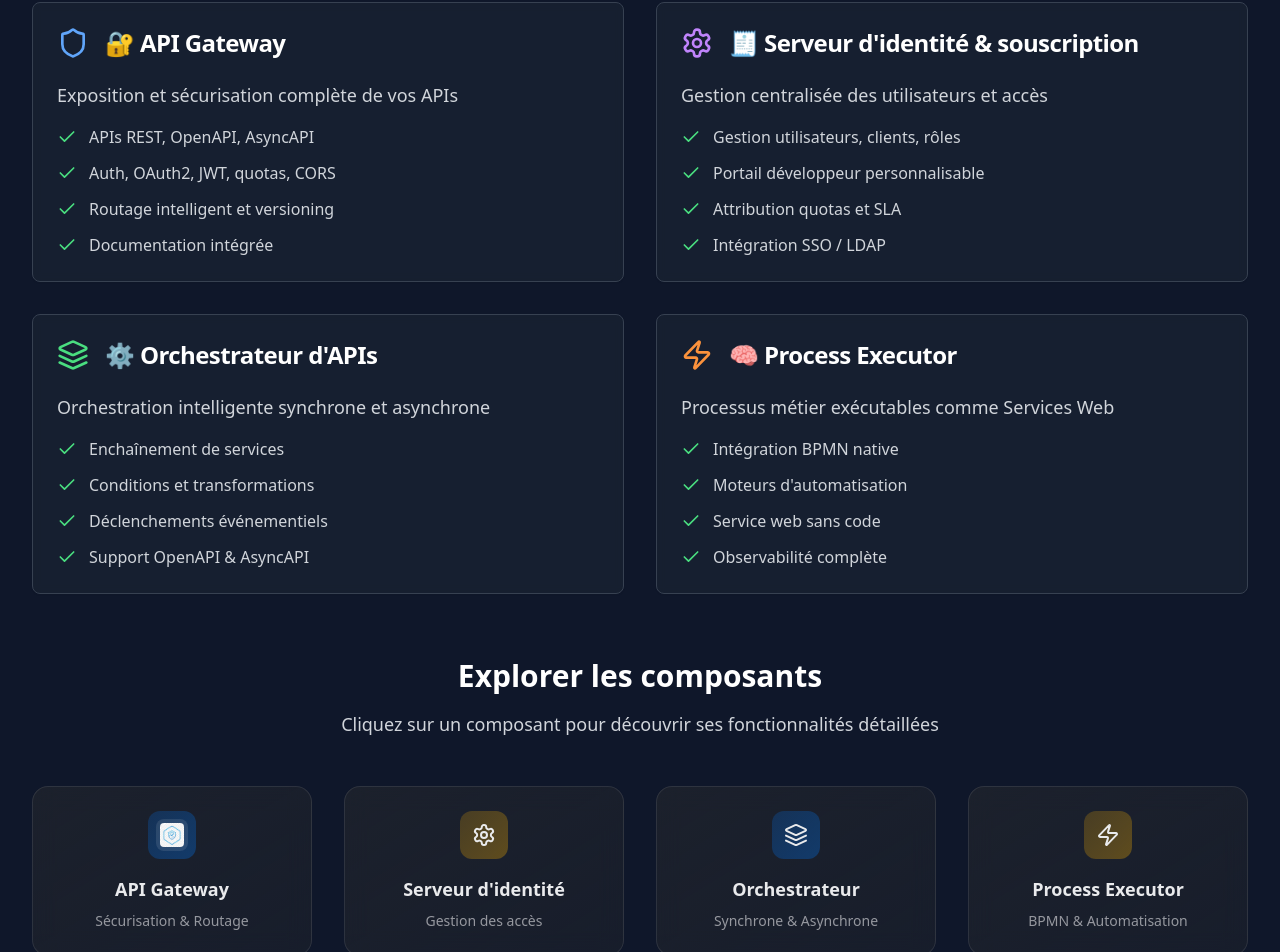
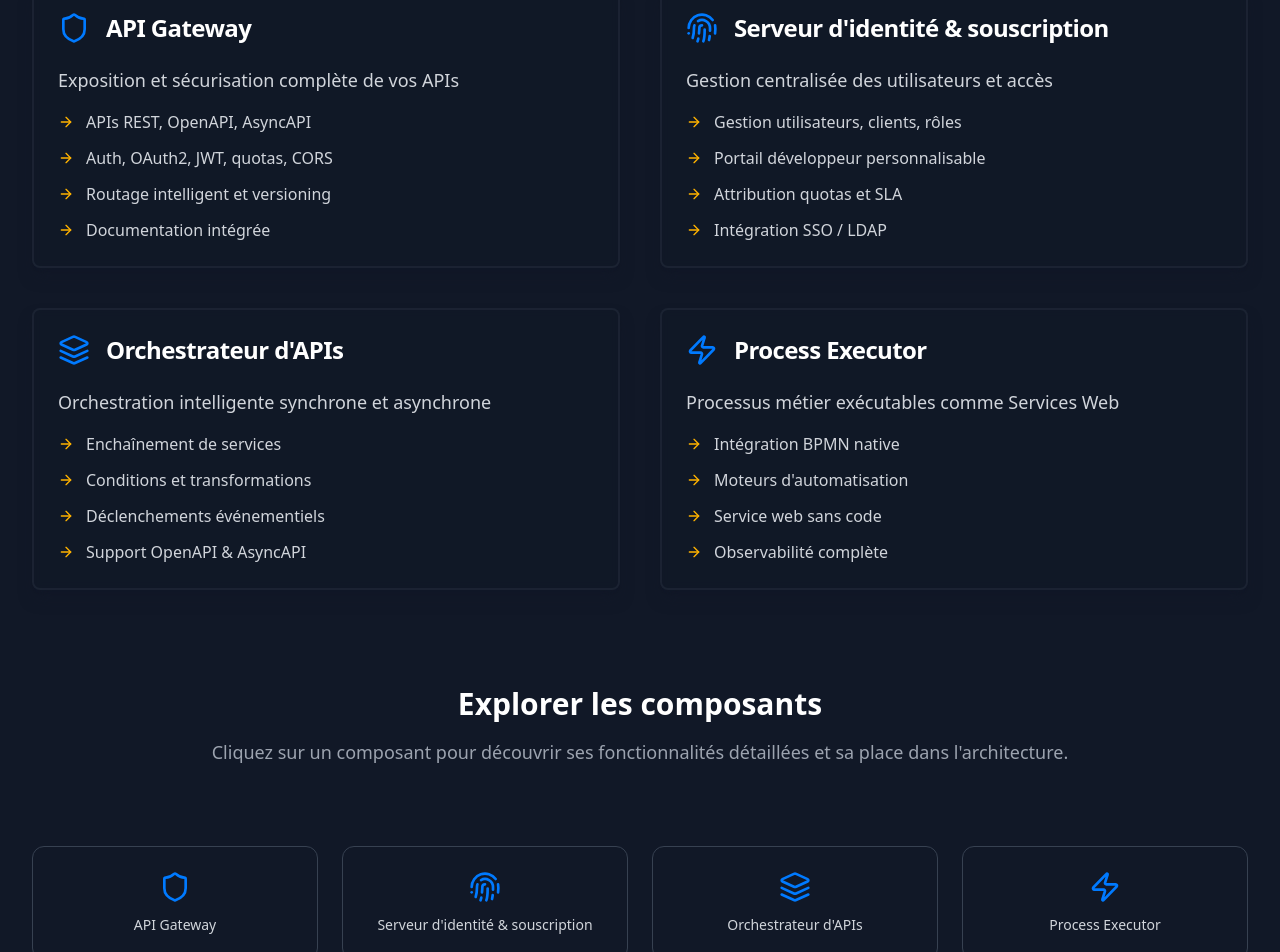
Before and after one commit to meecrogate/meecrogate.github.io, a React (Vite) app: page /features in a window 1280 px wide. Shown: the part 350-1302 px from the top of the page. Built offline with nearby package versions, Linux system fonts and the light colour scheme.

Commit message:
Add features page

```diff
--- a/src/components/meecrogate/Features.tsx
+++ b/src/components/meecrogate/Features.tsx
@@ -1,13 +1,12 @@
-
 import { Card, CardContent, CardDescription, CardHeader, CardTitle } from "@/components/ui/card";
-import { Shield, Settings, Layers, Zap, Check } from "lucide-react";
+import { Shield, Layers, Zap, ArrowRight, Fingerprint } from "lucide-react";
 import MeecrogateComponentsGrid from "./MeecrogateComponentsGrid";
 
 const Features = () => {
   const features = [
     {
-      icon: <Shield className="w-8 h-8 text-blue-400" />,
-      title: "🔐 API Gateway",
+      icon: <Shield className="w-8 h-8" style={{ color: '#007AFF' }} />,
+      title: "API Gateway",
       description: "Exposition et sécurisation complète de vos APIs",
       capabilities: [
         "APIs REST, OpenAPI, AsyncAPI",
@@ -17,8 +16,8 @@ const Features = () => {
       ]
     },
     {
-      icon: <Settings className="w-8 h-8 text-purple-400" />,
-      title: "🧾 Serveur d'identité & souscription",
+      icon: <Fingerprint className="w-8 h-8" style={{ color: '#007AFF' }} />,
+      title: "Serveur d'identité & souscription",
       description: "Gestion centralisée des utilisateurs et accès",
       capabilities: [
         "Gestion utilisateurs, clients, rôles",
@@ -28,8 +27,8 @@ const Features = () => {
       ]
     },
     {
-      icon: <Layers className="w-8 h-8 text-green-400" />,
-      title: "⚙️ Orchestrateur d'APIs",
+      icon: <Layers className="w-8 h-8" style={{ color: '#007AFF' }} />,
+      title: "Orchestrateur d'APIs",
       description: "Orchestration intelligente synchrone et asynchrone",
       capabilities: [
         "Enchaînement de services",
@@ -39,8 +38,8 @@ const Features = () => {
       ]
     },
     {
-      icon: <Zap className="w-8 h-8 text-orange-400" />,
-      title: "🧠 Process Executor",
+      icon: <Zap className="w-8 h-8" style={{ color: '#007AFF' }} />,
+      title: "Process Executor",
       description: "Processus métier exécutables comme Services Web",
       capabilities: [
         "Intégration BPMN native",
@@ -52,26 +51,29 @@ const Features = () => {
   ];
 
   return (
-    <div className="max-w-7xl mx-auto px-4 sm:px-6 lg:px-8 py-24">
+    <div className="min-h-screen bg-gray-900 py-24">
+      <div className="max-w-7xl mx-auto px-4 sm:px-6 lg:px-8">
         <div className="text-center mb-16">
-        <h2 className="text-5xl font-bold text-white mb-6">
-          🔷 Composants principaux
-        </h2>
-        <p className="text-xl text-gray-300 max-w-3xl mx-auto">
-          Chaque composant est stateless, modulaire et entièrement configurable sans code
+          <h1 className="text-5xl md:text-6xl font-extrabold text-white mb-6">
+            Composants principaux
+          </h1>
+          <p className="text-xl text-gray-400 max-w-4xl mx-auto">
+            <span style={{ color: '#FFB300' }} className="font-extrabold">
+              Chaque composant est stateless, modulaire et entièrement configurable sans code.
+            </span>
           </p>
         </div>
 
-      <div className="grid md:grid-cols-2 gap-8 mb-16">
+        <div className="grid md:grid-cols-2 gap-10 mb-24">
           {features.map((feature, index) => (
             <Card
               key={index}
-            className="bg-gray-800/50 border-gray-700 backdrop-blur-sm hover:bg-gray-800/70 transition-all duration-300 hover:scale-105"
+              className="bg-gray-900/50 backdrop-blur-sm shadow-lg shadow-gray-900/50 transition-all duration-300 border-2 border-gray-700 border-opacity-30 hover:bg-gray-800/70"
             >
               <CardHeader className="pb-4">
                 <div className="flex items-center space-x-4 mb-4">
                   {feature.icon}
-                <CardTitle className="text-2xl text-white">{feature.title}</CardTitle>
+                  <CardTitle className="text-white">{feature.title}</CardTitle>
                 </div>
                 <CardDescription className="text-gray-300 text-lg">
                   {feature.description}
@@ -80,9 +82,9 @@ const Features = () => {
               <CardContent>
                 <ul className="space-y-3">
                   {feature.capabilities.map((capability, idx) => (
-                  <li key={idx} className="flex items-start text-gray-300">
-                    <Check className="w-5 h-5 text-green-400 mr-3 flex-shrink-0 mt-0.5" />
-                    <span>{capability}</span>
+                    <li key={idx} className="flex items-start text-gray-300 text-base">
+                      <ArrowRight style={{ color: '#FFB300' }} className="w-4 h-4 mr-3 flex-shrink-0 mt-1" />
+                      <span className="font-light">{capability}</span>
                     </li>
                   ))}
                 </ul>
@@ -91,18 +93,18 @@ const Features = () => {
           ))}
         </div>
 
-      {/* Section composants cliquables */}
         <div className="text-center mb-12">
           <h3 className="text-3xl font-bold text-white mb-4">
             Explorer les composants
           </h3>
-        <p className="text-lg text-gray-300 mb-8">
-          Cliquez sur un composant pour découvrir ses fonctionnalités détaillées
+          <p className="text-lg text-gray-400 mb-12">
+            Cliquez sur un composant pour découvrir ses fonctionnalités détaillées et sa place dans l'architecture.
           </p>
         </div>
 
         <MeecrogateComponentsGrid />
       </div>
+    </div>
   );
 };
 
--- a/src/components/meecrogate/MeecrogateComponentsGrid.tsx
+++ b/src/components/meecrogate/MeecrogateComponentsGrid.tsx
@@ -1,61 +1,46 @@
-
-import { Settings, Layers, Zap } from "lucide-react";
+import { Shield, Fingerprint, Layers, Zap } from "lucide-react";
 import { Link } from "react-router-dom";
-import apiGatewayIcon from "@/assets/api-gateway-icon.png";
 
 const components = [
   {
-    icon: "image",
-    iconSrc: apiGatewayIcon,
+    icon: Shield,
     title: "API Gateway",
-    description: "Sécurisation & Routage",
-    gradient: "from-brand-blue/20 to-brand-blue/30",
-    border: "hover:border-brand-blue/30",
     href: "/components/api-gateway"
   },
   {
-    icon: Settings,
-    title: "Serveur d'identité",
-    description: "Gestion des accès",
-    gradient: "from-brand-orange/20 to-brand-orange/30",
-    border: "hover:border-brand-orange/30",
+    icon: Fingerprint,
+    title: "Serveur d'identité & souscription",
     href: "/components/identity-server"
   },
   {
     icon: Layers,
-    title: "Orchestrateur",
-    description: "Synchrone & Asynchrone",
-    gradient: "from-brand-blue/20 to-brand-blue/30",
-    border: "hover:border-brand-blue/30",
+    title: "Orchestrateur d'APIs",
     href: "/components/orchestrator"
   },
   {
     icon: Zap,
     title: "Process Executor",
-    description: "BPMN & Automatisation",
-    gradient: "from-brand-orange/20 to-brand-orange/30",
-    border: "hover:border-brand-orange/30",
     href: "/components/process-executor"
   }
 ];
 
 const MeecrogateComponentsGrid = () => (
-  <div className="grid grid-cols-2 md:grid-cols-4 gap-8 text-center">
-    {components.map((comp, i) => (
-      <Link key={i} to={comp.href} className={`group hover:scale-105 transition-all duration-300 block`}>
-        <div className={`bg-gradient-to-br from-brand-dark/60 to-brand-dark/40 backdrop-blur-md rounded-2xl p-6 border border-brand-light/10 ${comp.border} transition-colors cursor-pointer`}>
-          <div className={`bg-gradient-to-br ${comp.gradient} w-12 h-12 rounded-xl flex items-center justify-center mx-auto mb-4`}>
-            {comp.icon === "image" ? (
-              <img src={comp.iconSrc} alt={comp.title} className="w-8 h-8 bg-white/10 rounded-lg p-1" />
-            ) : (
-              <comp.icon className="w-6 h-6 text-brand-light" />
-            )}
-          </div>
-          <div className="text-lg font-bold text-brand-light mb-2">{comp.title}</div>
-          <div className="text-sm text-brand-light/60">{comp.description}</div>
-        </div>
-      </Link>
-    ))}
+  <div className="grid grid-cols-2 md:grid-cols-2 lg:grid-cols-4 gap-6 pt-8">
+    {components.map((component, index) => {
+      const Icon = component.icon;
+      return (
+        <Link
+          key={index}
+          to={component.href}
+          className="flex flex-col items-center p-4 sm:p-6 bg-gray-900/60 rounded-xl cursor-pointer hover:bg-gray-800 hover:border-blue-500 border border-gray-700 transition-all duration-300 transform hover:scale-[1.02] group"
+        >
+          <Icon className="w-8 h-8 group-hover:text-white mb-3" style={{ color: '#007AFF' }} />
+          <p className="text-sm font-medium text-gray-300 group-hover:text-white text-center">
+            {component.title}
+          </p>
+        </Link>
+      );
+    })}
   </div>
 );
 
```
Lines whose indentation alone changed are shown as unchanged.
